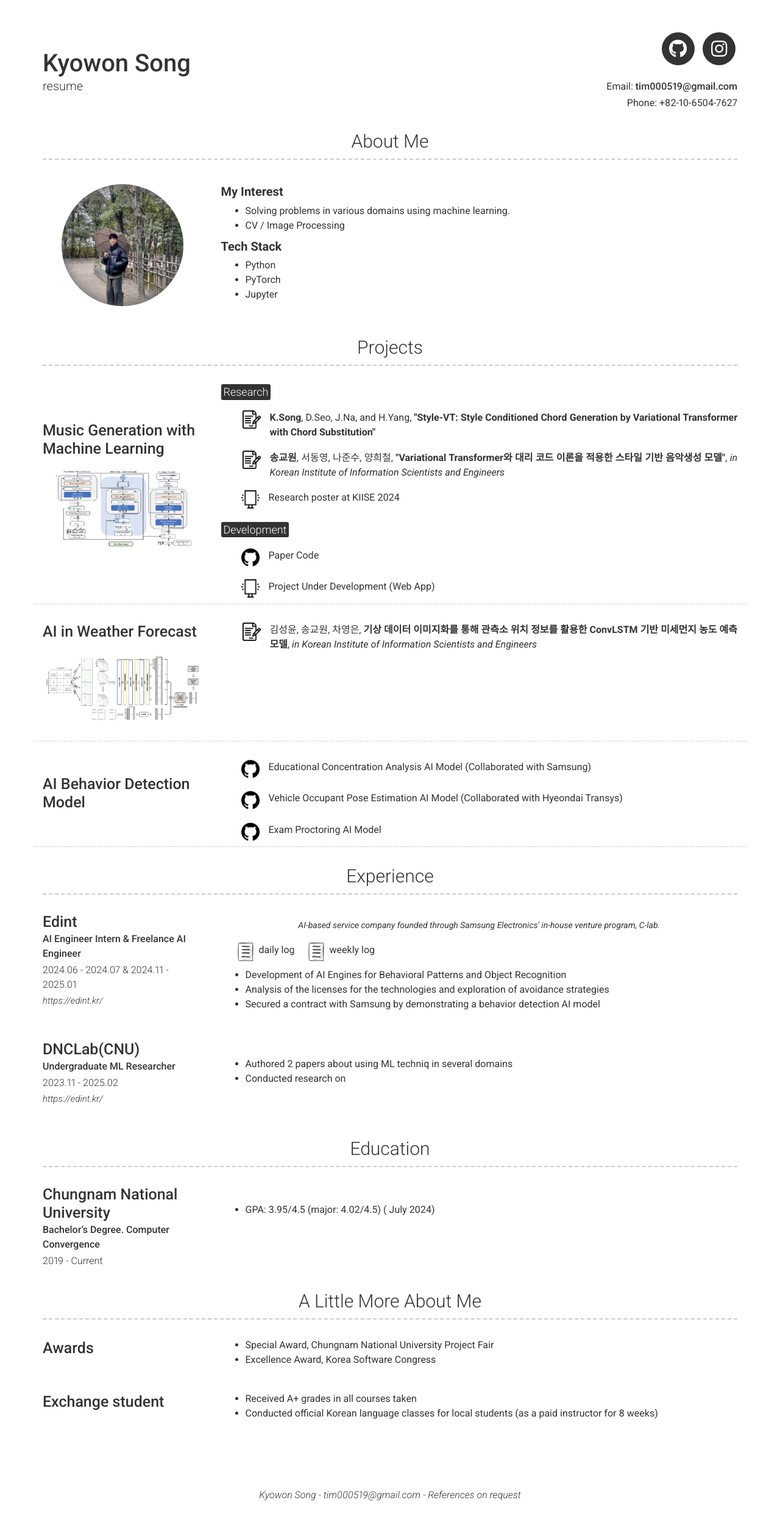
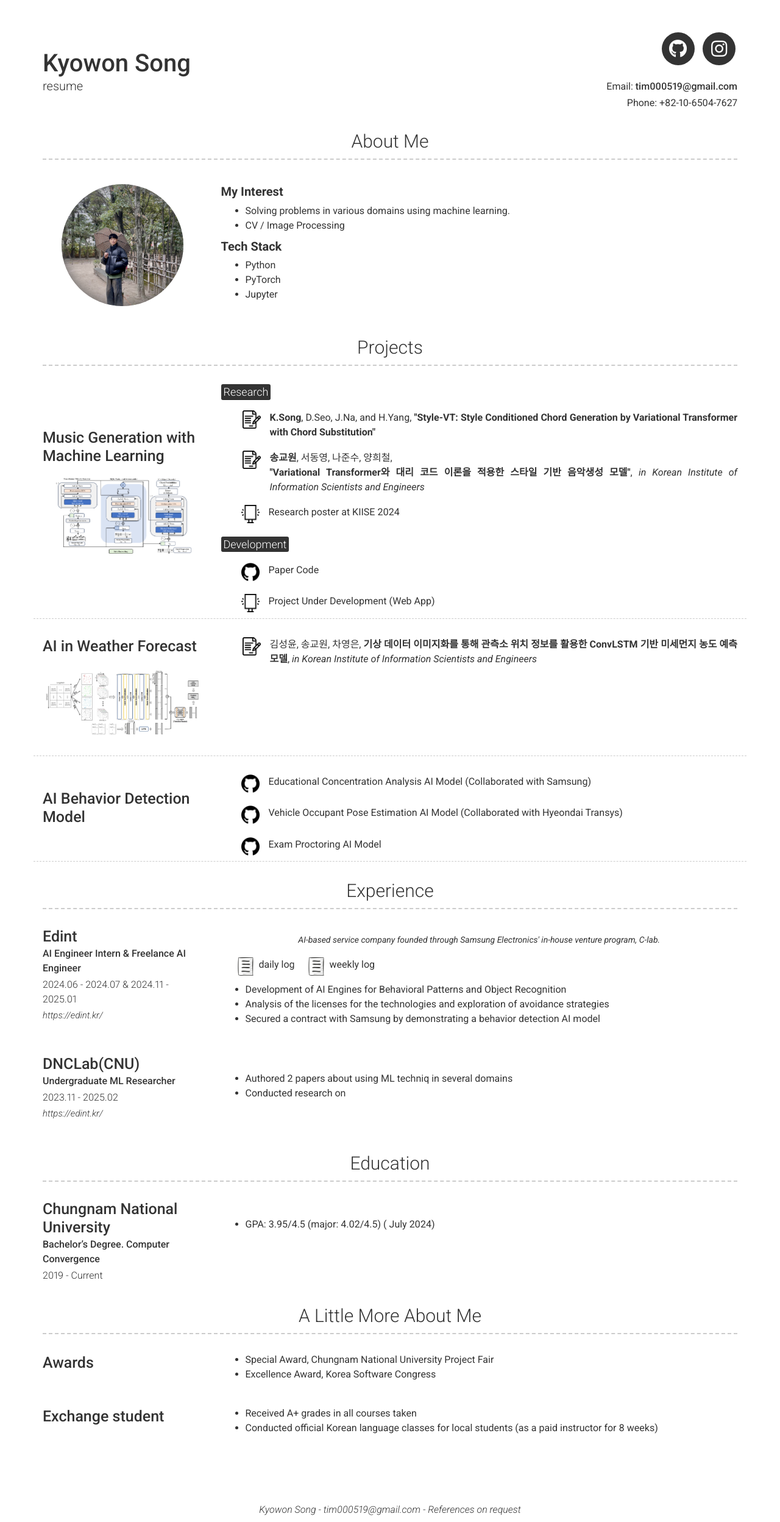
Before and after one commit to tim000519/resume, a Jekyll site: the page built from index.md, in a window 1280 px wide. Shown: the whole page at 61% size. Built offline with Jekyll 4.4.1, drawn with Linux system fonts in a browser that asks for light colours; nearby versions of some CDN libraries; before the commit the page ends 2472 px from its top, so only the background shows below that.

```diff
--- a/_config.yml
+++ b/_config.yml
@@ -87,7 +87,7 @@ content:
               <img src="/resume/images/contract.png" alt="PDF" width="30" style="vertical-align: middle; flex-shrink: 0;">
             </a>
             <p style="margin-left: 5px; vertical-align: middle;">
-              <strong>송교원</strong>, 서동영, 나준수, 양희철, <strong>"Variational Transformer와 대리 코드 이론을 적용한 스타일 기반 음악생성 모델"</strong>, <em>in Korean Institute of Information Scientists and Engineers</em>
+              <strong>송교원</strong>, 서동영, 나준수, 양희철, <br> <strong>"Variational Transformer와 대리 코드 이론을 적용한 스타일 기반 음악생성 모델"</strong>, <em>in Korean Institute of Information Scientists and Engineers</em>
             </p>
           </div>
 
```
